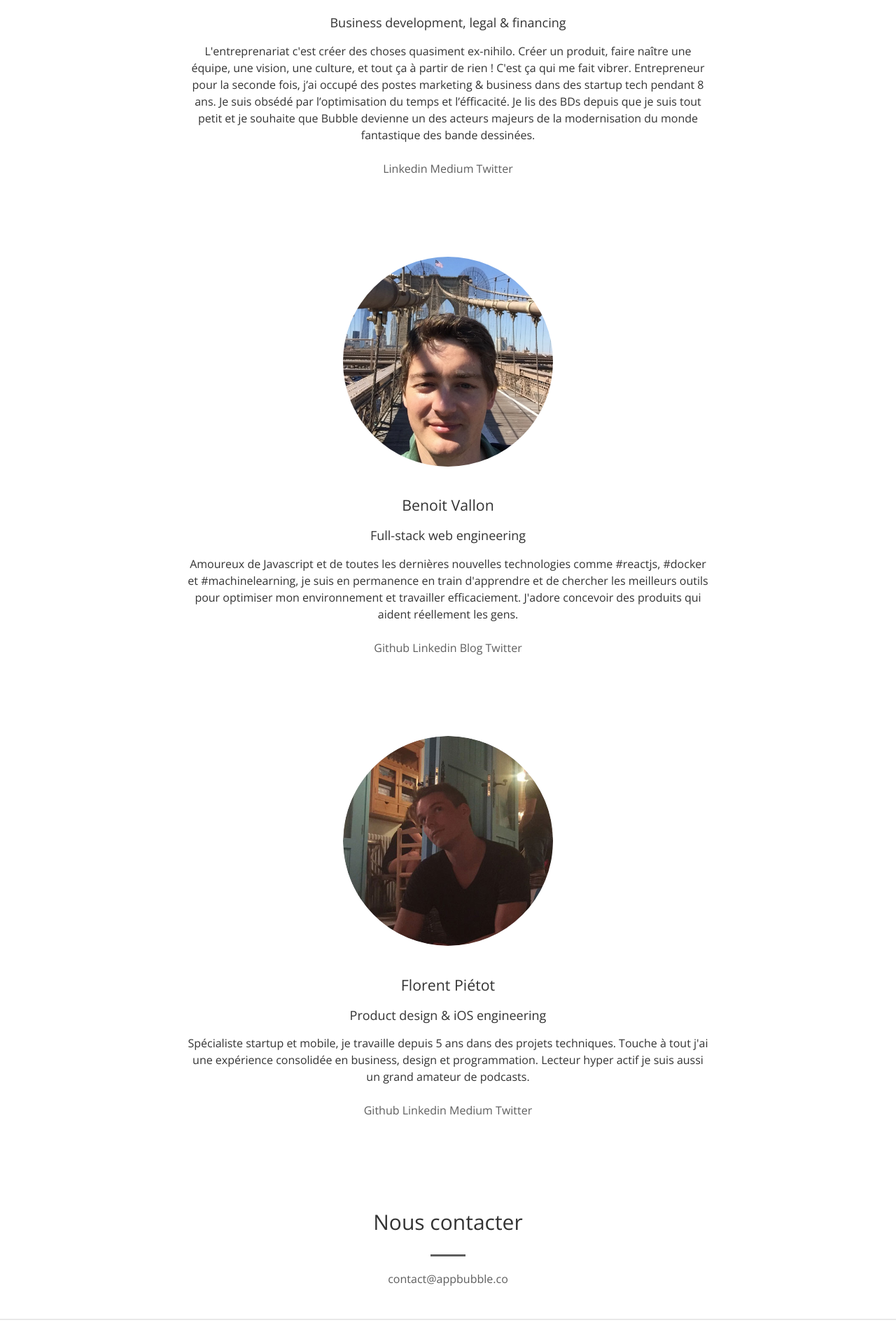
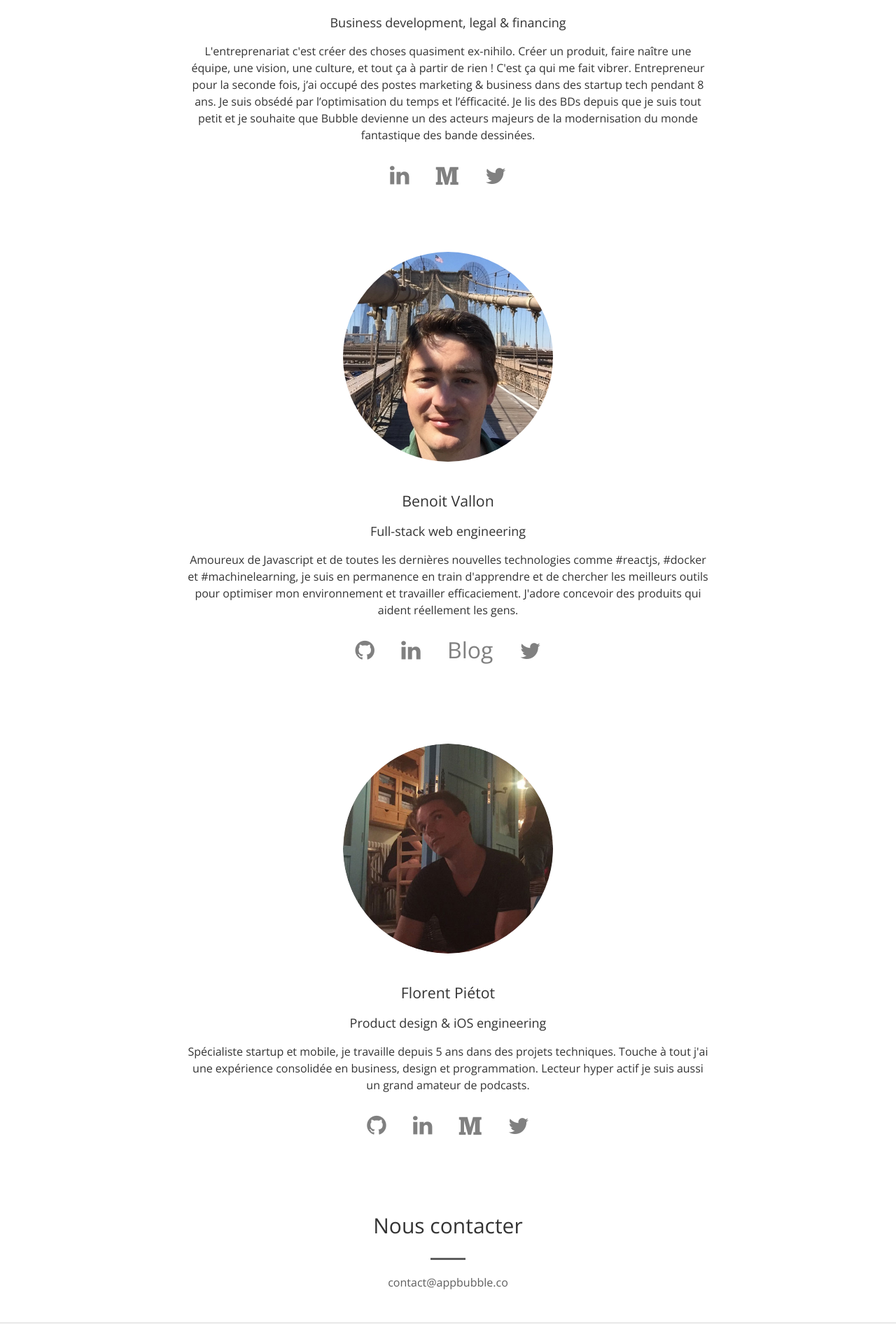
Before and after one commit to hbcbh1999/bubble-website, a Jekyll site: the page built from about-fr.md, in a window 1280 px wide. Shown: the part 1572-3476 px from the top of the page at 70% size. Built offline with Jekyll 4.4.1, drawn with Linux system fonts in a browser that asks for light colours.

Commit message:
Add icons for social profiles

```diff
--- a/_includes/team.html
+++ b/_includes/team.html
@@ -25,11 +25,11 @@
 					Je trouve cela assez cosmique de créer un produit, de faire naître une équipe et une culture, et tout ça à partir de rien ! C’est une des choses qui me fait le plus vibrer. Entrepreneur pour la seconde fois, j’ai occupé des postes marketing & business dans des startup tech depuis que je travaille. Je suis obsédé par l’optimisation du temps et l’éfficacité. Je lis des BDs depuis que je suis tout petit et je souhaite que Bubble soit un des acteurs qui participe activement à la modernisation du monde fantastique des bande dessinées.
 				{% endif %}
 				</p>
-				<p>
-					<a href="https://fr.linkedin.com/in/nicolasdeve">Linkedin </a>
-					<a href="https://medium.com/@_NicolasDEVE">Medium </a>
-					<a href="https://twitter.com/_NicolasDEVE">Twitter</a>
-				</p>
+				<ul class="social-profiles clearfix">
+					<li><a href="https://fr.linkedin.com/in/nicolasdeve" title="Linkedin"><i class="fa fa-linkedin"></i></a></li>
+					<li><a href="https://medium.com/@_NicolasDEVE" title="Medium"><i class="fa fa-medium"></i></a></li>
+					<li><a href="https://twitter.com/_NicolasDEVE" title="Twitter"><i class="fa fa-twitter"></i></a></li>
+				</ul>
 			</div>
 		</article>
 		<article id="" class="features-row col-md-8 col-md-offset-2">
@@ -50,11 +50,13 @@
 					Lover of JavaScript and all new technologies #reactjs, #docker #machinelearning. I like to create real products that help people.
 				{% endif %}
 				</p>
-				<p>
-					<a href="https://github.com/benoitvallon">Github </a>
-					<a href="https://fr.linkedin.com/in/benoitvallon">Linkedin </a>
-					<a href="http://blog.benoitvallon.com/">Blog </a>
-					<a href="https://twitter.com/benoitvallon">Twitter</a>
+				<ul class="social-profiles">
+					<li><a href="https://github.com/benoitvallon" title="Github"><i class="fa fa-github"></i></a></li>
+					<li><a href="https://fr.linkedin.com/in/benoitvallon" title="Linkedin"><i class="fa fa-linkedin"></i></a></li>
+					<!-- Il peut pas faire comme tout le monde et se mettre sur Medium ? Qu'est-ce qu'on met comme icone pour "Blog"?? -->
+					<li><a href="http://blog.benoitvallon.com/" title="Le blog de Benoit">Blog </a></li>
+					<li><a href="https://twitter.com/benoitvallon" title="Twitter"><i class="fa fa-twitter"></i></a></li>
+				</ul>
 				</p>
 			</div>
 		</article>
@@ -76,12 +78,12 @@
 					I’ve been working in tech for the past 5 years, specializing in startups and mobile. Jack-of-all trades I have strong experience in business, design & programming. Avid reader and podcast listener.
 				{% endif %}
 				</p>
-				<p>
-					<a href="https://github.com/fpietot">Github </a>
-					<a href="https://fr.linkedin.com/in/florentpietot">Linkedin </a>
-					<a href="https://medium.com/@fpietot">Medium </a>
-					<a href="https://twitter.com/fpietot">Twitter</a>
-				</p>
+				<ul class="social-profiles">
+					<li><a href="https://github.com/fpietot" title="Github"><i class="fa fa-github"></i></a></li>
+					<li><a href="https://fr.linkedin.com/in/florentpietot" title="Linkedin"><i class="fa fa-linkedin"></i></a></li>
+					<li><a href="https://medium.com/@florentpietot" title="Medium"><i class="fa fa-medium"></i></a></li>
+					<li><a href="https://twitter.com/fpietot" title="Twitter"><i class="fa fa-twitter"></i></a></li>
+				</ul>
 			</div>
 		</article>
 	</div>
--- a/_sass/_custom.scss
+++ b/_sass/_custom.scss
@@ -80,6 +80,37 @@ section {
     text-align: center;
 }
 
+ul.social-profiles {
+    list-style: none;
+    display: block;
+    text-align: center;
+    margin: 0;
+    padding: 0;
+    font-size: 2em;
+    line-height: 1.3em;
+    li {
+        display: inline-block;
+        margin-right: 15px;
+        margin-left: 15px;
+    }
+    a {
+        display: block;
+        color: grey;
+        text-decoration: none;
+    }
+    a:hover {
+        color: $orange-dark;
+    }
+    .fa-medium {
+        position: relative;
+        top: 2px;
+    }
+    .fa-twitter {
+        position: relative;
+        top: 1px;
+    }
+}
+
 /* Footer */
 
 .site-footer {
```
